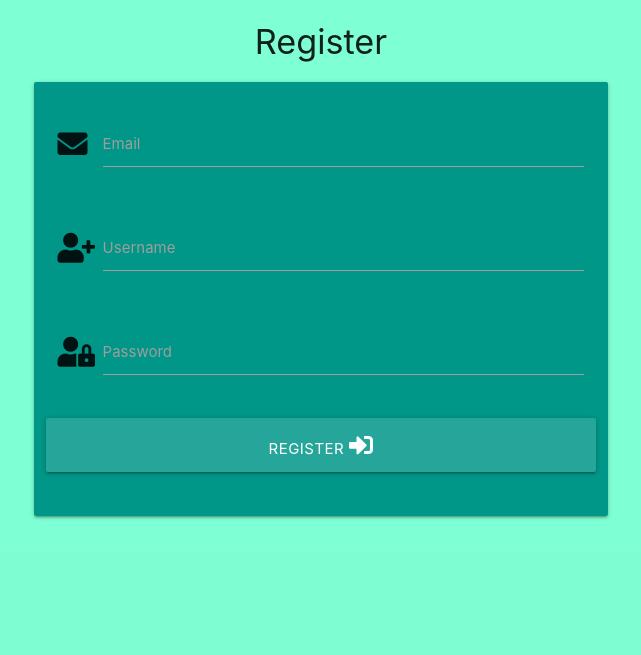
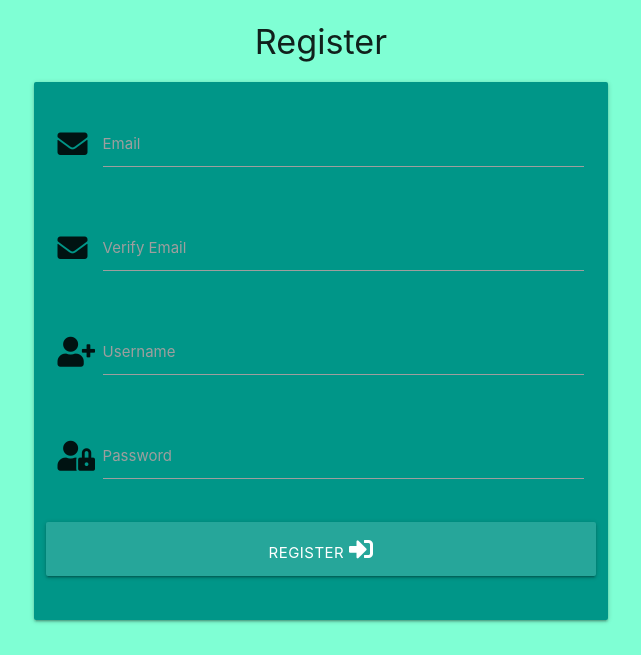
Before and after one commit to liamoconnor87/local_directory, a Flask app: page /register in a window 1280 px wide. Shown: the part 441-1096 px from the top of the page, without its empty margins (319-960 px from the left). Before the commit the page ends 960 px from the top, so only its background shows below. Run offline with Flask 2, Linux system fonts and the light colour scheme; some libraries are stand-ins or nearby versions.

Commit message:
Email matches email verify input

```diff
--- a/app.py
+++ b/app.py
@@ -47,14 +47,24 @@ def register():
         existing_email = mongo.db.users.find_one(
             {"email": request.form.get("email").lower()})
 
+        # verify email matches
+        email_one = request.form.get("email")
+
+        email_two = request.form.get("email2")
+
         if existing_user or existing_email:
             flash("Username/Email already exists")
+            return redirect(url_for("register"))
+
+        elif email_one != email_two:
+            flash("Emails must match to verify")
             return redirect(url_for("register"))
 
         register = {
             "username": request.form.get("username").lower(),
             "password": generate_password_hash(request.form.get("password")),
-            "email": request.form.get("email").lower()
+            "email": request.form.get("email").lower(),
+            "business_name": ""
         }
         mongo.db.users.insert_one(register)
 
--- a/templates/register.html
+++ b/templates/register.html
@@ -13,6 +13,13 @@
                         <i class="fas fa-envelope prefix"></i>
                         <input id="email" name="email" type="email" class="validate">
                         <label for="email">Email</label>
+                    </div>
+                </div>
+                <div class="row">
+                    <div class="input-field col s12">
+                        <i class="fas fa-envelope prefix"></i>
+                        <input id="email2" name="email2" type="email" class="validate">
+                        <label for="email2">Verify Email</label>
                     </div>
                 </div>
                 <!-- username **Note - regx - pattern attr**-->
```
